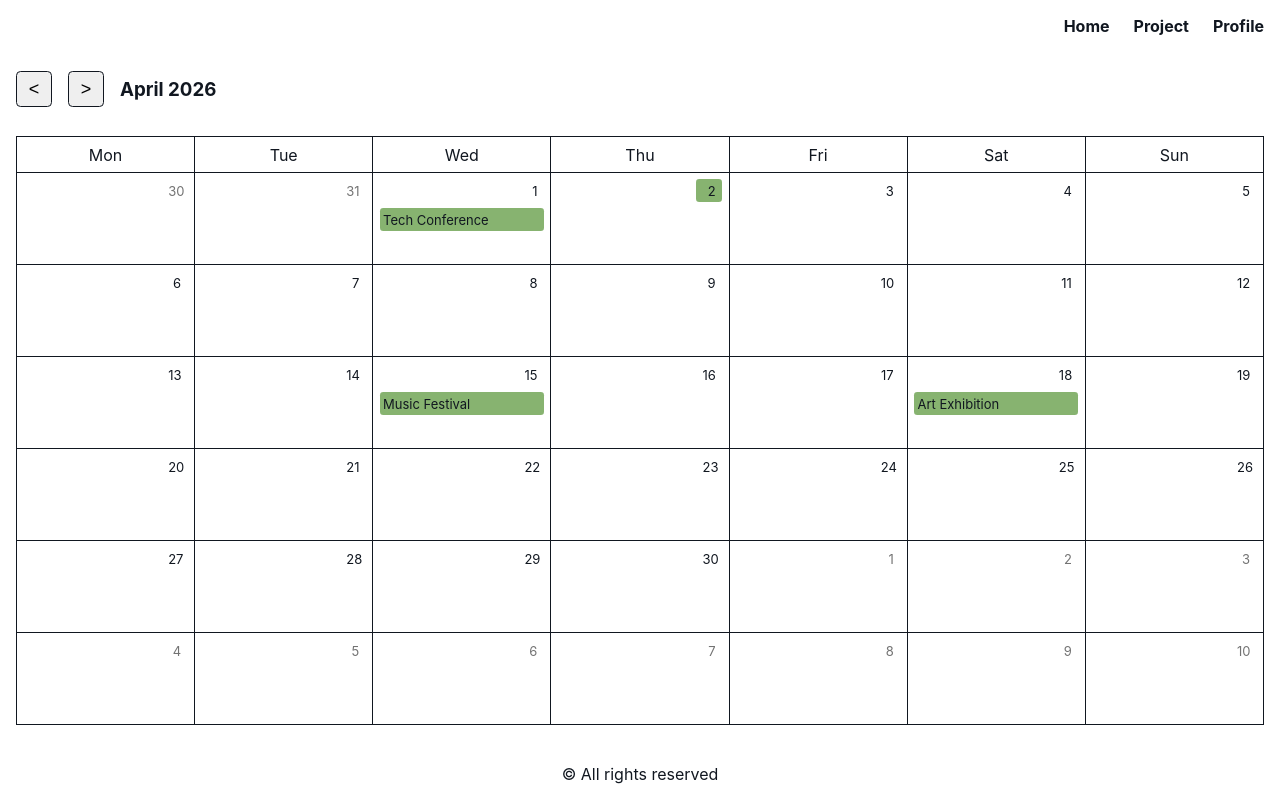
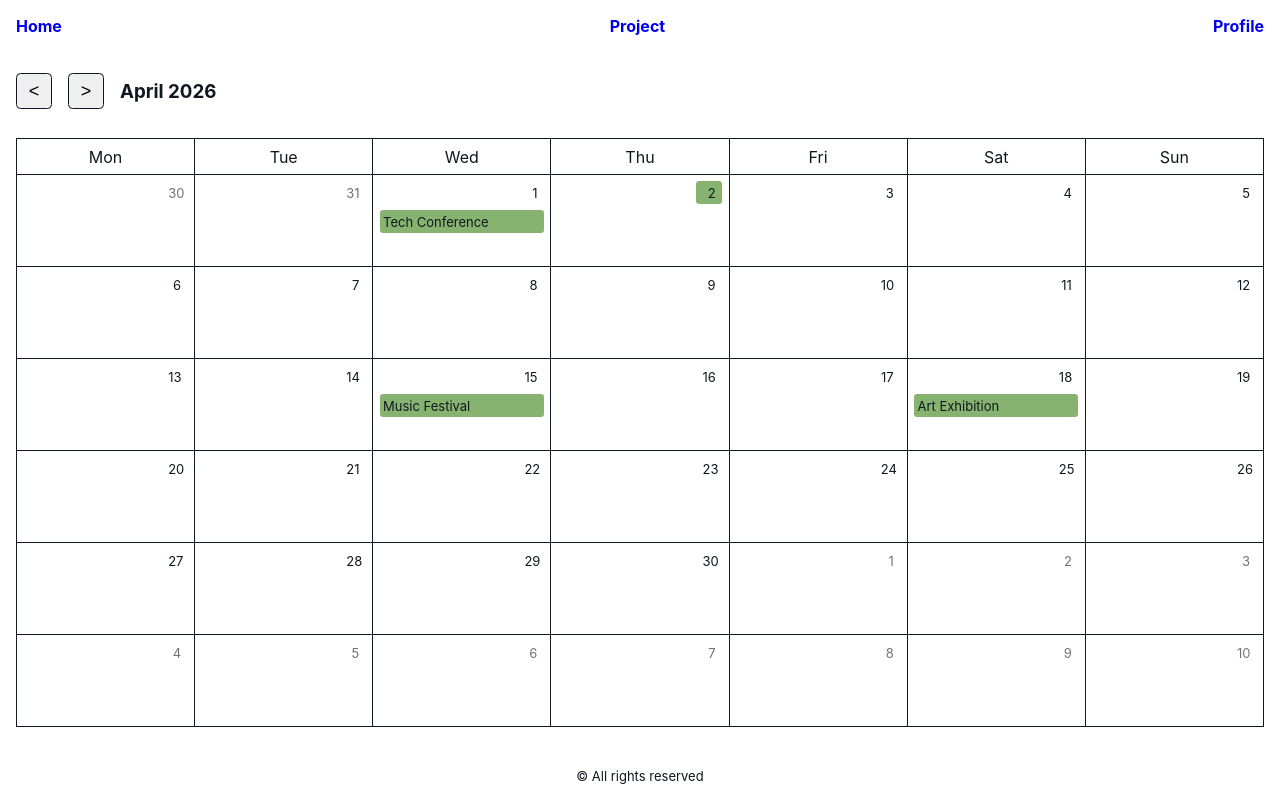
Before and after one commit to IrynaSobetska/task-manager, a React (Vite) app: page /project in a window 1280 px wide. Built offline with nearby package versions, Linux system fonts and the light colour scheme; the HTML template or start-up script is replaced by a standard one.

Commit message:
Refactor header and footer styles in Components.css

```diff
--- a/src/components/Components.css
+++ b/src/components/Components.css
@@ -1,19 +1,29 @@
-.header{
+.header {
   display: flex;
-    justify-content: end;
+  justify-content: space-between;
+  align-items: center;
   gap: 1.5em;
 }
 
-.header a{
+.header a {
   text-decoration: none;
-    color: var(--black);
   font-weight: bold;
 }
 
-.footer{
+.links a {
+  color: var(--black);
+}
+
+.logo {
+  color: var(--accent);
+  font-size: x-large;
+}
+
+.footer {
   text-align: center;
 }
 
-.footer p{
+.footer p {
   margin: 0;
+  font-size: small;
 }
```
Lines whose indentation alone changed are shown as unchanged.
